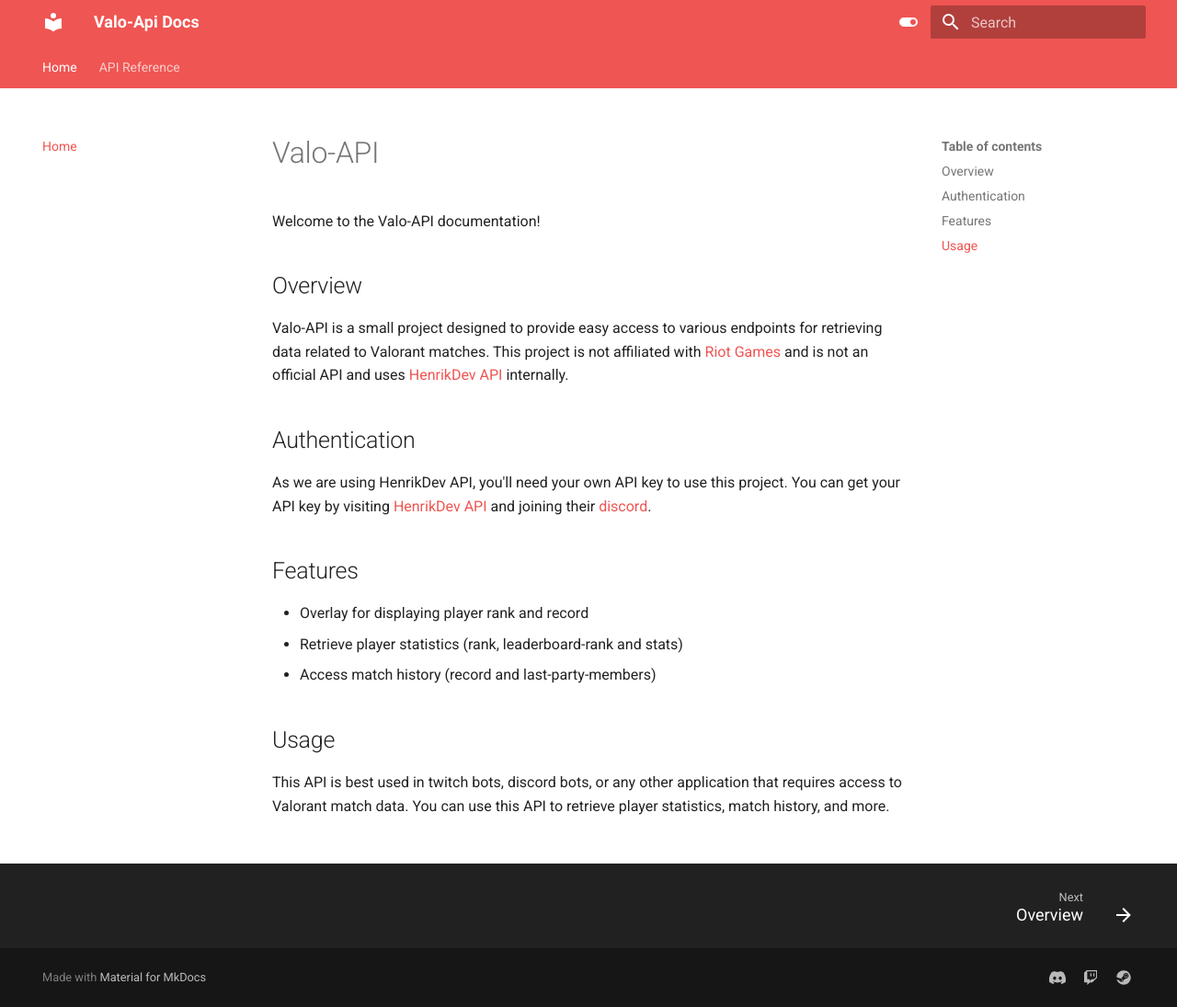
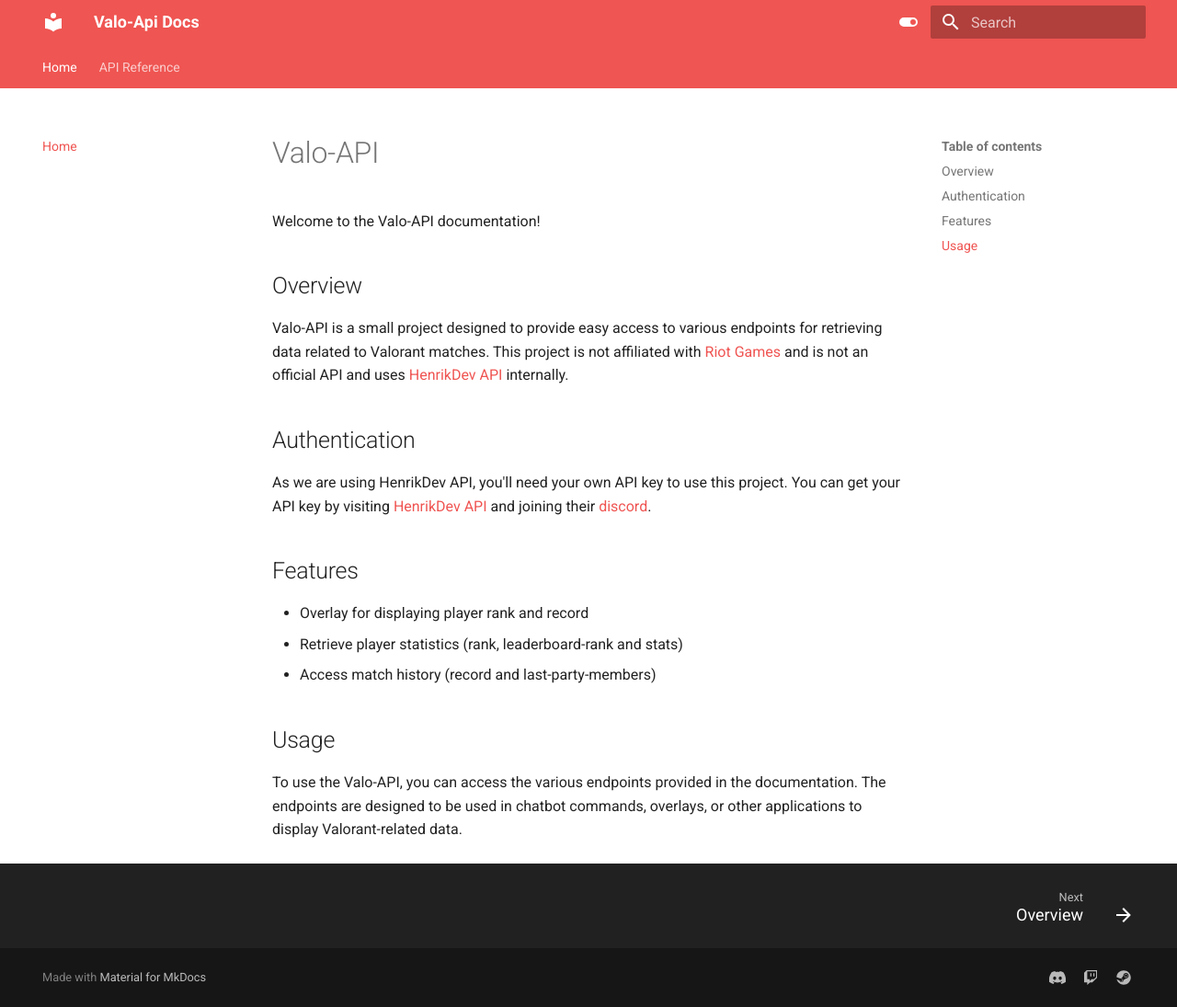
Before and after one commit to Axels-Lab/valo-api-docs, an MkDocs documentation site: the page built from docs/index.md, in a window 1280 px wide and 1095 px high. Shown: the whole window at 92% size. Built offline with MkDocs 1.6.1 and Material for MkDocs 9.7.7, drawn with Linux system fonts in a browser that asks for light colours.

Commit message:
Update index.md with improved API usage instructions

```diff
--- a/docs/index.md
+++ b/docs/index.md
@@ -19,4 +19,4 @@
 
 ## Usage
 
-This API is best used in twitch bots, discord bots, or any other application that requires access to Valorant match data. You can use this API to retrieve player statistics, match history, and more.
+To use the Valo-API, you can access the various endpoints provided in the documentation. The endpoints are designed to be used in chatbot commands, overlays, or other applications to display Valorant-related data.
```
